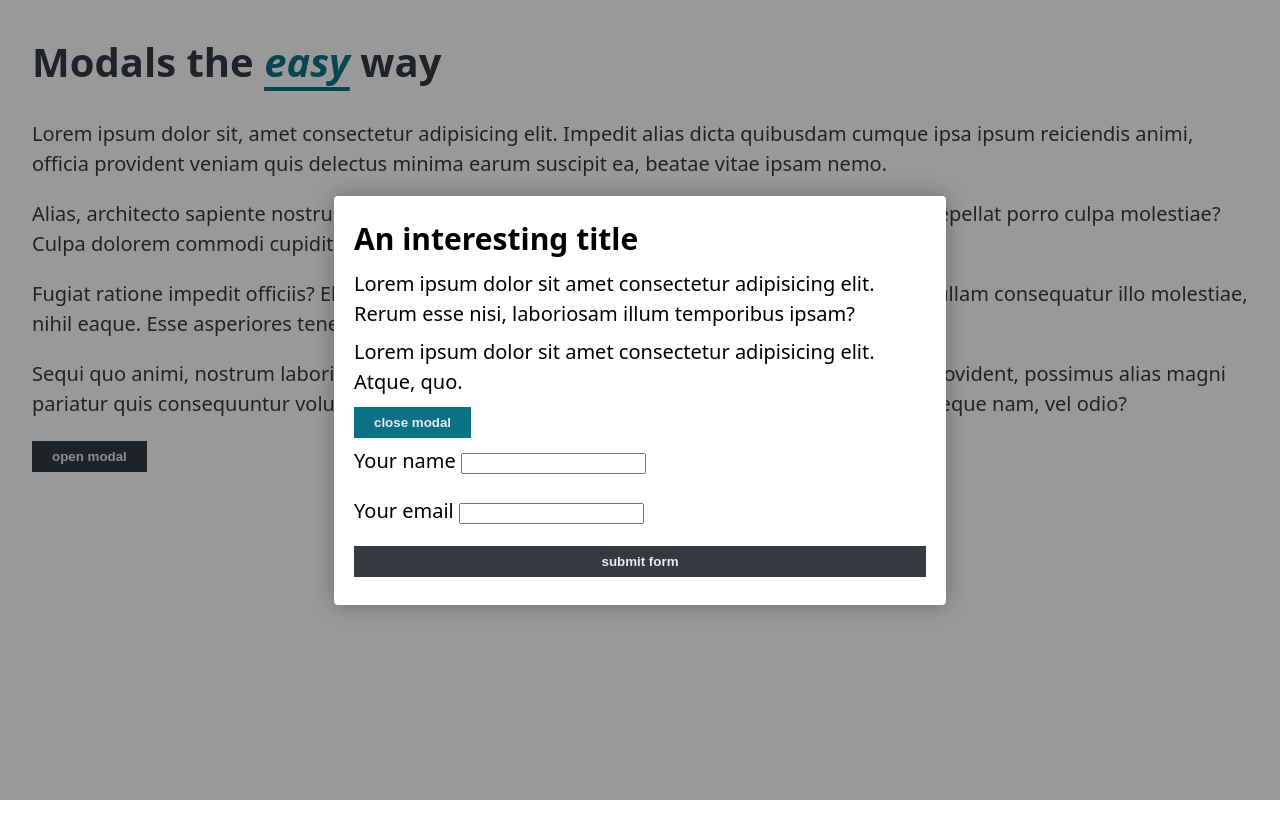
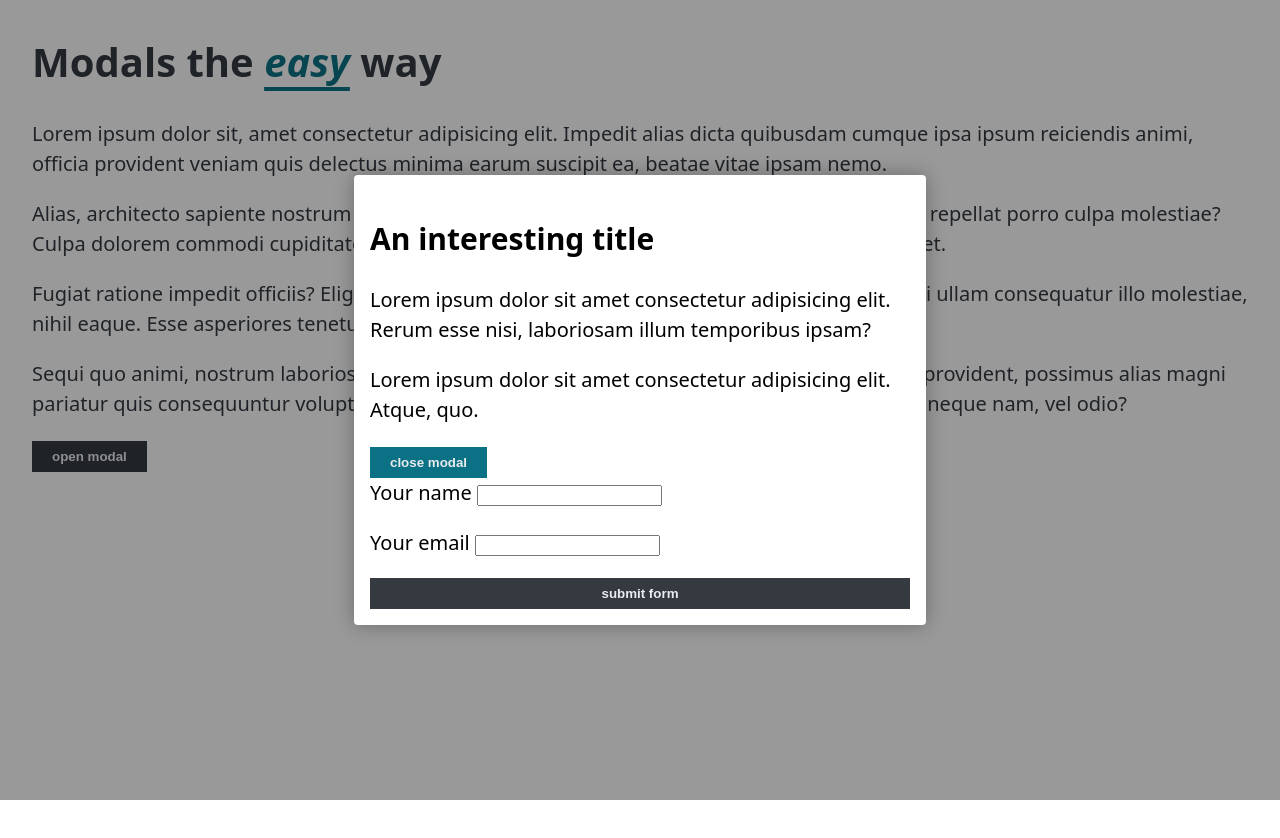
Before and after one commit to Annie-Huang/popup-modals-from-dialog, a website: page index.html in a window 1280 px wide. Both pictures are taken after a click on the button "open modal". Drawn offline with Linux system fonts and the light colour scheme.

Commit message:
Create .modal-content level and shift the padding from .modal level to .modal-content level so we can be sure clicking the edge of the modal is not clicking on the DIALOG

```diff
--- a/index.html
+++ b/index.html
@@ -40,6 +40,7 @@
 
     <!--    <dialog open class="modal" id="modal">-->
     <dialog class="modal" id="modal">
+      <div class="modal-content">
         <h2>An interesting title</h2>
         <p>
           Lorem ipsum dolor sit amet consectetur adipisicing elit. Rerum esse
@@ -56,6 +57,7 @@
           <label>Your email <input type="email" /></label>
           <button class="button" type="submit">submit form</button>
         </form>
+      </div>
     </dialog>
 
     <!--
--- a/style.scss
+++ b/style.scss
@@ -1,14 +1,21 @@
 .modal {
-  padding: 1em;
+  //padding: 1em;
+  // Need to shift the padding the .modal-content level so we can be sure clicking the edge of the modal is not clicking on the DIALOG
+  padding: 0;
   max-width: 50ch;
+
   // remove the default <dialog> styling
   border: 0;
   box-shadow: 0 0 1em rgb(0 0 0 / 0.3);
   border-radius: 0.25rem;
 
-  & > * {
-    margin: 0 0 0.5rem 0;
-  }
+  //& > * {
+  //  margin: 0 0 0.5rem 0;
+  //}
+}
+
+.modal-content {
+  padding: 1rem;
 }
 
 .modal::backdrop {
```
Also changed, not shown: style.css, 1 other file. Lines whose indentation alone changed are shown as unchanged.
